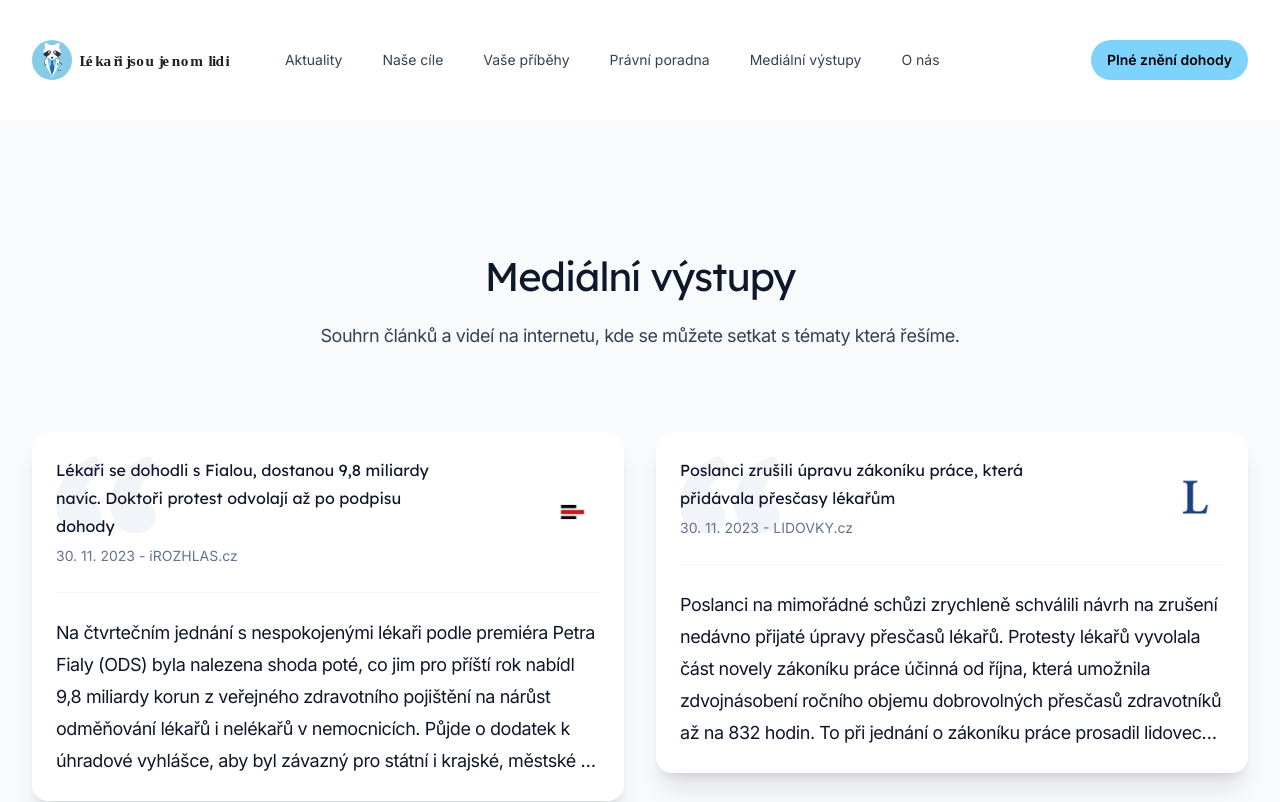
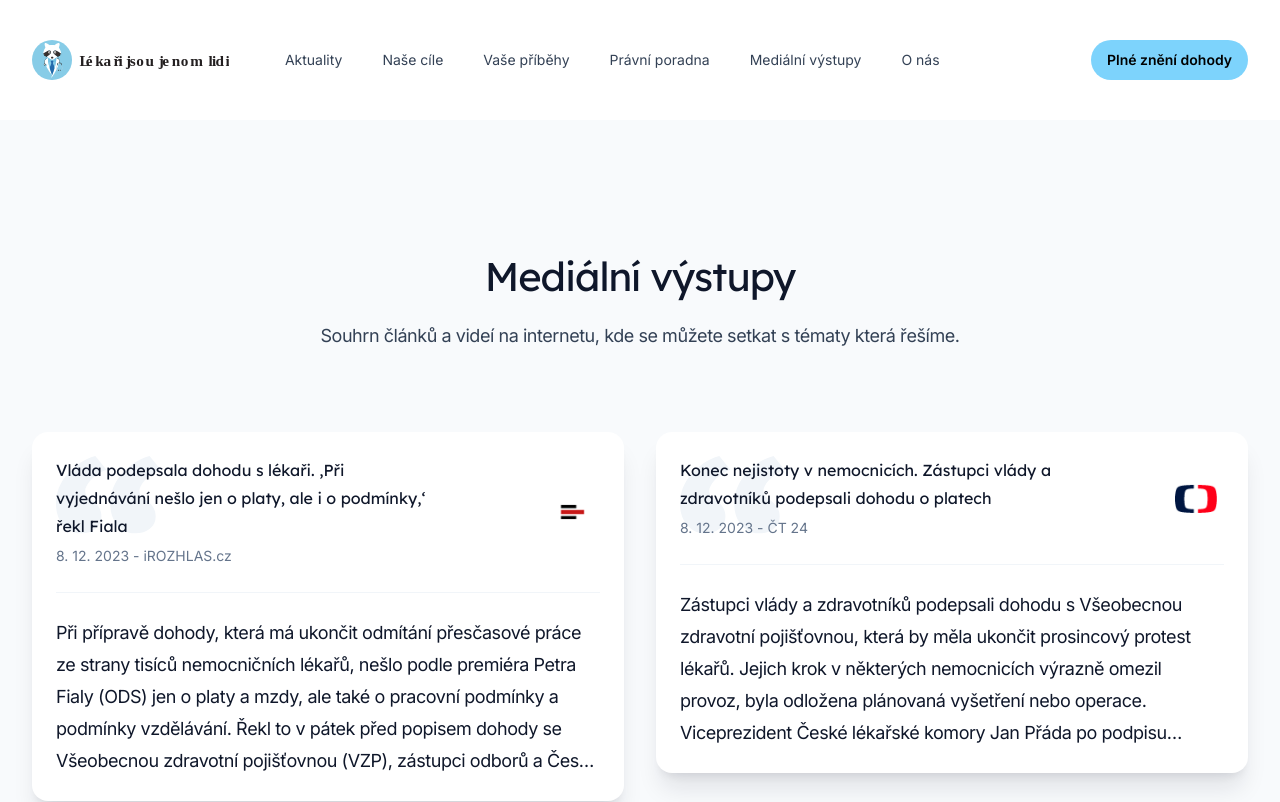
Before and after one commit to ohweb/lekari-jsou-jenom-lidi, a Next.js app: page /medialni-vystupy in a window 1280 px wide. Shown: the top 802 px of the page. Built offline with nearby package versions, Linux system fonts and the light colour scheme.

Commit message:
feat(content): add new media articles to the media section

```diff
--- a/src/app/medialni-vystupy/media-outputs-press.ts
+++ b/src/app/medialni-vystupy/media-outputs-press.ts
@@ -1,6 +1,42 @@
 import mediaOutlets from '@/app/medialni-vystupy/media-outlets'
 
 const mediaOutputs = [
+  {
+    title:
+      'Vláda podepsala dohodu s lékaři. ‚Při vyjednávání nešlo jen o platy, ale i o podmínky,‘ řekl Fiala',
+    date: new Date('2023-12-08'),
+    perex:
+      'Při přípravě dohody, která má ukončit odmítání přesčasové práce ze strany tisíců nemocničních lékařů, nešlo podle premiéra Petra Fialy (ODS) jen o platy a mzdy, ale také o pracovní podmínky a podmínky vzdělávání. Řekl to v pátek před popisem dohody se Všeobecnou zdravotní pojišťovnou (VZP), zástupci odborů a České lékařské komory (ČLK).',
+    link: 'https://www.irozhlas.cz/zpravy-domov/lekari-prada-fiala-valek_2312081227_pj',
+    source: mediaOutlets.irozhlas,
+  },
+  {
+    title:
+      'Konec nejistoty v nemocnicích. Zástupci vlády a zdravotníků podepsali dohodu o platech',
+    date: new Date('2023-12-08'),
+    perex:
+      'Zástupci vlády a zdravotníků podepsali dohodu s Všeobecnou zdravotní pojišťovnou, která by měla ukončit prosincový protest lékařů. Jejich krok v některých nemocnicích výrazně omezil provoz, byla odložena plánovaná vyšetření nebo operace. Viceprezident České lékařské komory Jan Přáda po podpisu dohody lékaře v nemocnicích vyzval, aby výpovědi z přesčasové práce stáhli. Někteří ale již prohlásili, že tak navzdory dohodě udělat nehodlají.',
+    link: 'https://ct24.ceskatelevize.cz/clanek/domaci/konec-nejistoty-v-nemocnicich-zastupci-vlady-a-zdravotniku-podepsali-dohodu-o-platech-343999',
+    source: mediaOutlets.ceskaTelevize,
+  },
+  {
+    title:
+      'Lékařské odbory podpořily dohodu s ministerstvem zdravotnictví. K podpisu se chystají v pátek',
+    date: new Date('2023-12-07'),
+    perex:
+      'Lékařský odborový klub – Svaz Českých lékařů ve čtvrtek na svém jednání podpořil dojednanou dohodu s ministerstvem zdravotnictví. Ta by měla zajistit, že příští rok na odměny zdravotníků půjde o téměř deset miliard korun navíc. Podle předsedy odborového klubu Martina Engela měly některé odborové organizace k výsledné podobě dohody výhrady. Většina ji ale podpořila.',
+    link: 'https://www.irozhlas.cz/zpravy-domov/lekari-odbory-prescasy-zdravotnictvi-mzdy-dohoda_2312071701_fos',
+    source: mediaOutlets.irozhlas,
+  },
+  {
+    title:
+      'Válek se dohodl se zástupci lékařů na růstu platů. V pátek by mohl skončit protest zdravotníků',
+    date: new Date('2023-12-04'),
+    perex:
+      'Lékaři by měli v pátek začít stahovat své výpovědi z přesčasové práce, řekl viceprezident České lékařské komory Jan Přáda po jednání s ministrem zdravotnictví Vlastimilem Válkem (TOP 09), zástupci nemocnic a zdravotních pojišťoven. Podmínkou je ale podpis finální dohody. Válek sdělil, že všichni účastníci schůzky projevili souhlas s nabídkou na růst platů ve zdravotnictví a předloží ji organizacím ke schválení. Dohoda počítá s růstem výdělků lékařů o pět až patnáct tisíc korun, u ostatních zaměstnanců nemocnic včetně nezdravotnických pracovníků o pět procent.',
+    link: 'https://ct24.ceskatelevize.cz/clanek/domaci/valek-se-dohodl-se-zastupci-lekaru-na-rustu-platu-v-patek-by-mohl-skoncit-protest-zdravotniku-343867',
+    source: mediaOutlets.ceskaTelevize,
+  },
   {
     title:
       'Lékaři se dohodli s Fialou, dostanou 9,8 miliardy navíc. Doktoři protest odvolají až po podpisu dohody',
--- a/src/app/medialni-vystupy/page.tsx
+++ b/src/app/medialni-vystupy/page.tsx
@@ -15,6 +15,8 @@ function QuoteIcon(props: React.ComponentPropsWithoutRef<'svg'>) {
 
 export const metadata: Metadata = {
   title: 'Mediální výstupy',
+  description:
+    'Souhrn článků a videí v online médiích, kde se můžete setkat s tématy, která řešíme v rámci akce Lékaři jsou jenom lidi.',
 }
 
 export default function MedialniVystupyPage() {
```
